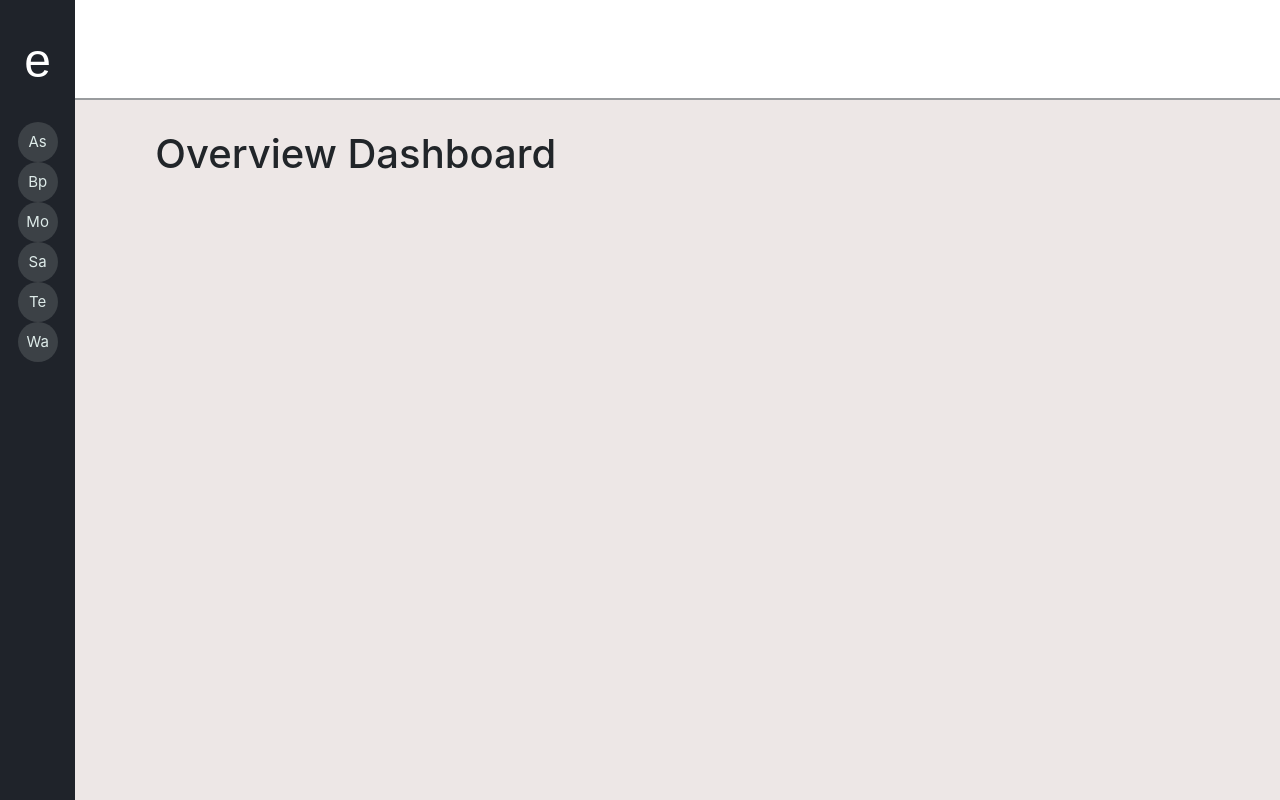
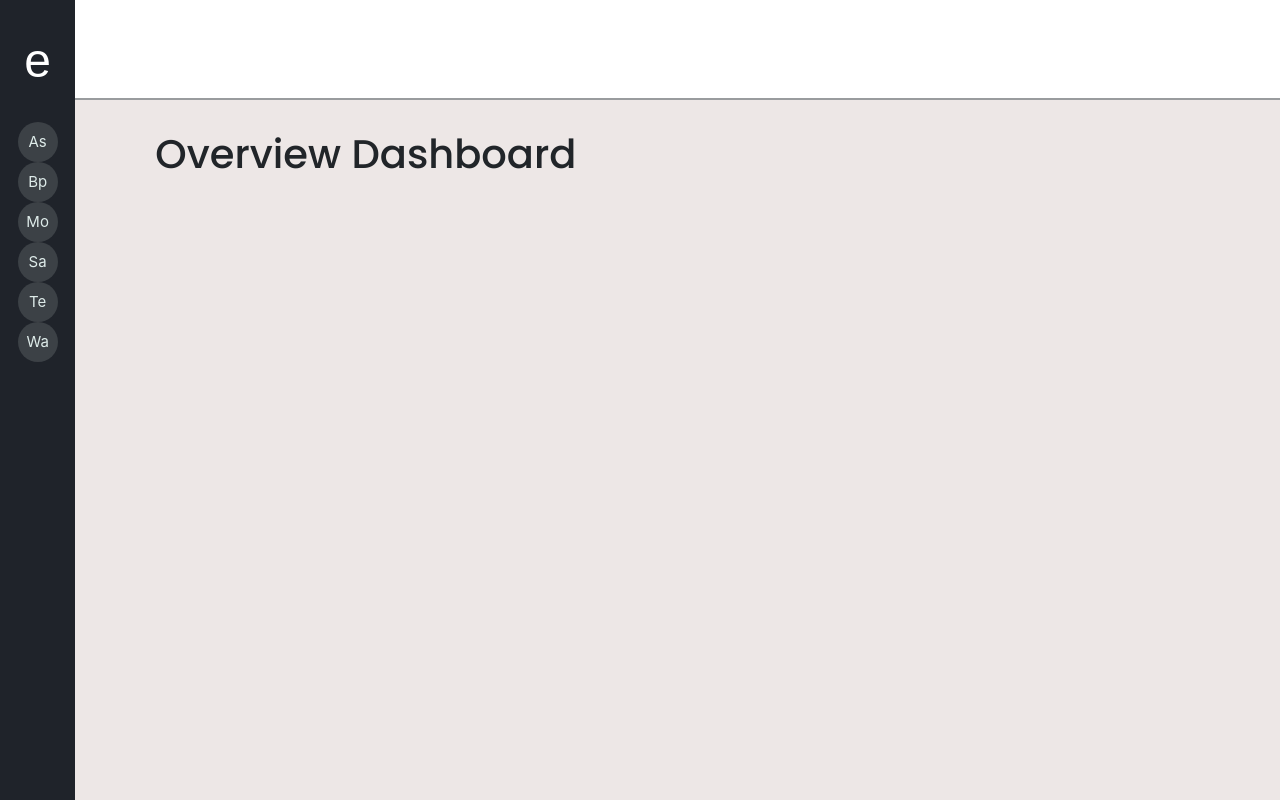
Before and after one commit to AKP-13/elmSidebar, a React (Create React App) app: page /overview in a window 1280 px wide. Built offline with nearby package versions, Linux system fonts and the light colour scheme; a web font is replaced by a local one.

Commit message:
Add Poppins font to h1 Dashboard tags

```diff
--- a/src/App.css
+++ b/src/App.css
@@ -1,3 +1,5 @@
+@import url("https://fonts.googleapis.com/css2?family=Poppins:wght@400;500&display=swap");
+
 .App {
     height: 100vh;
     display: flex;
@@ -6,6 +8,8 @@
 h1 {
     margin-top: 30px;
     margin-left: 80px;
+    font-family: "Poppins", sans-serif;
+    font-weight: 500;
 }
 
 #content {
```
